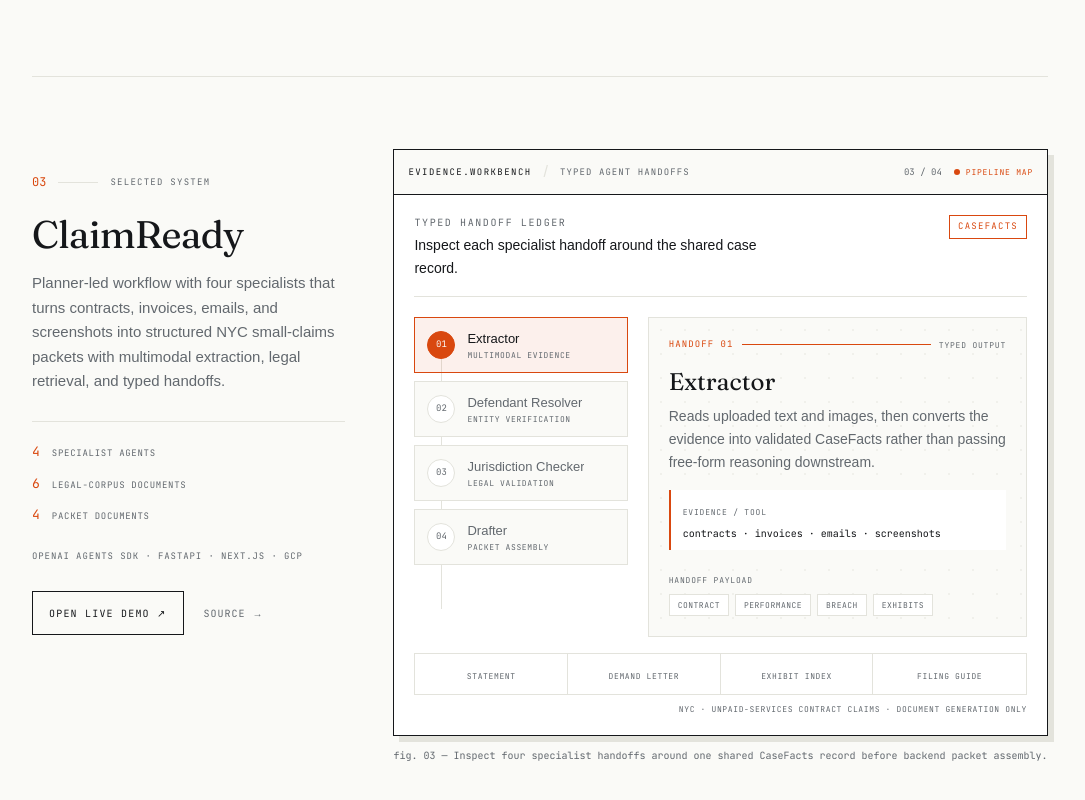
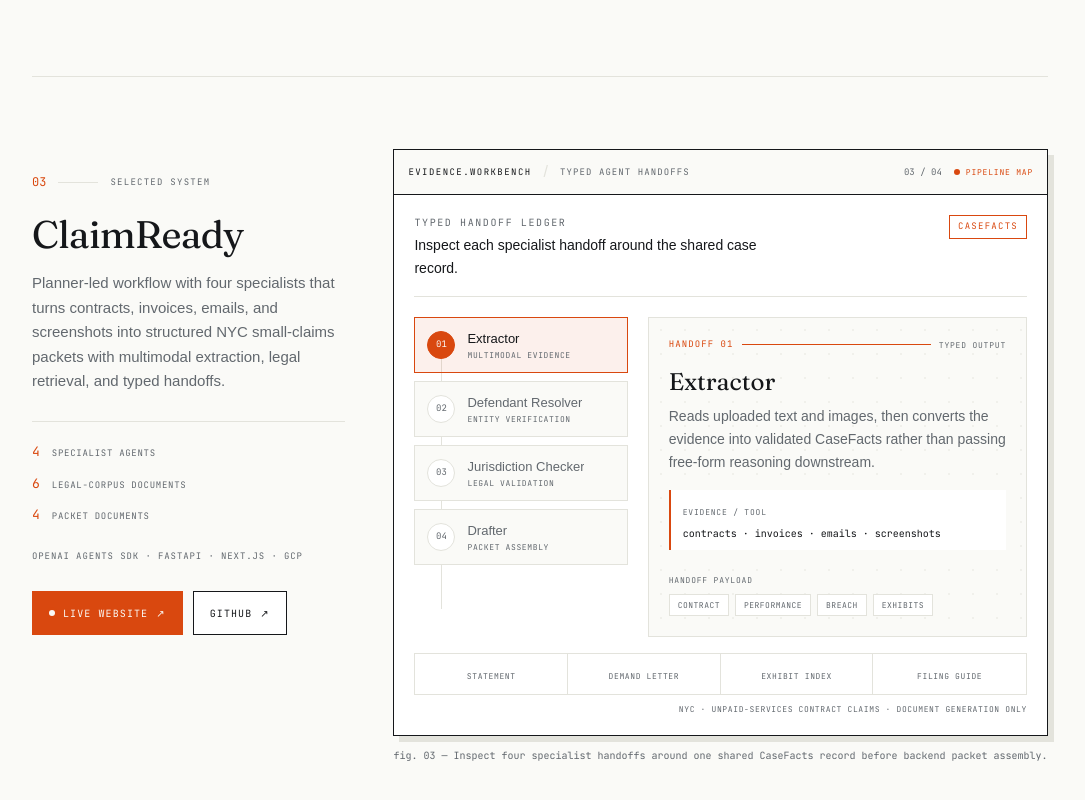
Before and after one commit to ARJUNVARMA2000/Portfolio-Website, a Next.js app: page / in a window 1280 px wide. Shown: the part 2771-3571 px from the top of the page, without its empty margins (100-1185 px from the left). Built offline with nearby package versions, Linux system fonts and the light colour scheme; a web font is replaced by a local one.

Commit message:
Make project links prominent (#3)

```diff
--- a/components/case-study/article.tsx
+++ b/components/case-study/article.tsx
@@ -12,6 +12,7 @@
 import { Reveal } from "@/components/motion/reveal";
 import { SplitReveal } from "@/components/motion/split-reveal";
 import { ScrambleLabel } from "@/components/motion/scramble";
+import { ProjectActions } from "@/components/project-actions";
 import { FactSheet } from "./fact-sheet";
 import { CitedMetrics } from "./cited-metric";
 import { Pager } from "./pager";
@@ -44,6 +45,16 @@
 }
 
 export function CaseStudyArticle({ cs }: { cs: CaseStudy }) {
+  const liveHref = cs.links.find((link) => link.label.toLowerCase().startsWith("live"))?.href;
+  const githubHref = cs.links.find((link) => link.label === "GitHub")?.href;
+  const companyHref = cs.links.find(
+    (link) => link.href !== liveHref && link.href !== githubHref
+  )?.href;
+  const unavailableNote =
+    !liveHref && !githubHref
+      ? "Private client system · public website and source are unavailable"
+      : undefined;
+
   return (
     <article>
       {/* header */}
@@ -66,6 +77,15 @@
           className="mt-5 max-w-prose font-sans text-[1.0625rem] leading-relaxed text-muted"
         >
           {cs.subtitle}
+        </Reveal>
+        <Reveal trigger="mount" delay={0.46} className="mt-7">
+          <ProjectActions
+            liveHref={liveHref}
+            githubHref={githubHref}
+            companyHref={companyHref}
+            statusNote={cs.availabilityNote}
+            unavailableNote={unavailableNote}
+          />
         </Reveal>
       </div>
 
--- a/components/home/evidence-workbench.tsx
+++ b/components/home/evidence-workbench.tsx
@@ -5,12 +5,15 @@
 import { AirbnbTraceInspector } from "@/components/home/workbench/airbnb-trace-inspector";
 import { BtcIndexWindow } from "@/components/home/workbench/btc-index-window";
 import { ClaimReadyHandoffInspector } from "@/components/home/workbench/claimready-handoff-inspector";
+import { ProjectActions } from "@/components/project-actions";
 
 export type WorkbenchStudy = Pick<CaseStudy, "title" | "subtitle" | "metrics" | "tech"> & {
   slug: string;
-  href?: string;
-  hrefLabel?: string;
-  external?: boolean;
+  liveHref?: string;
+  githubHref?: string;
+  caseStudyHref?: string;
+  statusNote?: string;
+  unavailableNote?: string;
   secondaryLink?: {
     href: string;
     label: string;
@@ -104,21 +107,20 @@
                     {study.tech.join(" · ")}
                   </p>
 
-                  <div className="mt-7 flex flex-wrap items-center gap-x-5 gap-y-3">
-                    <Link
-                      href={study.href ?? `/work/${study.slug}`}
-                      target={study.external ? "_blank" : undefined}
-                      rel={study.external ? "noreferrer" : undefined}
-                      className="inline-flex min-h-11 items-center border border-ink px-4 font-mono text-[10px] uppercase tracking-[0.12em] text-ink no-underline transition-colors hover:border-accent hover:bg-accent hover:text-bg"
-                    >
-                      {study.hrefLabel ?? "open case study"}&nbsp;↗
-                    </Link>
+                  <div className="mt-7">
+                    <ProjectActions
+                      liveHref={study.liveHref}
+                      githubHref={study.githubHref}
+                      caseStudyHref={study.caseStudyHref}
+                      statusNote={study.statusNote}
+                      unavailableNote={study.unavailableNote}
+                    />
                     {study.secondaryLink && (
                       <Link
                         href={study.secondaryLink.href}
                         target={study.secondaryLink.external ? "_blank" : undefined}
                         rel={study.secondaryLink.external ? "noreferrer" : undefined}
-                        className="inline-flex min-h-11 items-center font-mono text-[10px] uppercase tracking-[0.1em] text-muted no-underline hover:text-accent"
+                        className="mt-3 inline-flex min-h-10 items-center font-mono text-[9px] uppercase tracking-[0.1em] text-muted no-underline hover:text-accent"
                       >
                         {study.secondaryLink.label}&nbsp;→
                       </Link>
--- a/components/home/featured-work-row.tsx
+++ b/components/home/featured-work-row.tsx
@@ -5,9 +5,12 @@
 import { SplitReveal } from "@/components/motion/split-reveal";
 import { Reveal } from "@/components/motion/reveal";
 import { Counter } from "@/components/motion/counter";
+import { ProjectActions } from "@/components/project-actions";
 
 export function FeaturedWorkRow({ cs, index }: { cs: CaseStudy; index: number }) {
   const itemNumber = String(index + 1).padStart(2, "0");
+  const liveHref = cs.links.find((link) => link.label.toLowerCase().startsWith("live"))?.href;
+  const githubHref = cs.links.find((link) => link.label === "GitHub")?.href;
 
   return (
     <article className="group relative isolate overflow-hidden border-b border-line">
@@ -56,6 +59,13 @@
               <p data-line className="mono-label mt-2.5">
                 {cs.tech.join(" · ")}
               </p>
+              <div data-line className="relative z-20 mt-5">
+                <ProjectActions
+                  liveHref={liveHref}
+                  githubHref={githubHref}
+                  statusNote={cs.availabilityNote}
+                />
+              </div>
             </Reveal>
           </div>
           <span
--- a/components/home/work-list.tsx
+++ b/components/home/work-list.tsx
@@ -32,21 +32,27 @@
             { value: "4", label: "packet documents", provenance: "Documented generated packet contents" },
           ],
           tech: claimReady.tech,
-          href: claimReady.live,
-          hrefLabel: "open live demo",
-          external: true,
-          secondaryLink: claimReady.repo
-            ? { href: claimReady.repo, label: "source", external: true }
-            : undefined,
+          liveHref: claimReady.live,
+          githubHref: claimReady.repo,
         },
       ];
     }
 
     const study = FEATURED_CASE_STUDIES.find((candidate) => candidate.slug === slug);
     if (!study) return [];
+    const liveHref = study.links.find((link) => link.label.toLowerCase().startsWith("live"))?.href;
+    const githubHref = study.links.find((link) => link.label === "GitHub")?.href;
     return [
       {
         ...study,
+        liveHref,
+        githubHref,
+        caseStudyHref: `/work/${study.slug}`,
+        statusNote: study.availabilityNote,
+        unavailableNote:
+          !liveHref && !githubHref
+            ? "Private production system · public website and source are unavailable"
+            : undefined,
         secondaryLink:
           study.slug === "airbnb-data-analyst-agent"
             ? { href: `/work/${study.slug}#trace`, label: "full trace" }
--- /dev/null
+++ b/components/project-actions.tsx
@@ -0,0 +1,88 @@
+import Link from "next/link";
+
+type ProjectActionsProps = {
+  liveHref?: string;
+  githubHref?: string;
+  caseStudyHref?: string;
+  companyHref?: string;
+  statusNote?: string;
+  unavailableNote?: string;
+  compact?: boolean;
+  className?: string;
+};
+
+const externalLinkProps = {
+  target: "_blank",
+  rel: "noopener noreferrer",
+} as const;
+
+export function ProjectActions({
+  liveHref,
+  githubHref,
+  caseStudyHref,
+  companyHref,
+  statusNote,
+  unavailableNote,
+  compact = false,
+  className = "",
+}: ProjectActionsProps) {
+  const size = compact ? "min-h-10 px-3 text-[9px]" : "min-h-11 px-4 text-[10px]";
+  const base = `${size} inline-flex items-center justify-center gap-2 border font-mono uppercase tracking-[0.11em] no-underline transition-[background-color,border-color,color,transform] duration-200 hover:-translate-y-0.5`;
+
+  return (
+    <div className={className} data-project-actions>
+      <div className="flex flex-wrap items-center gap-2.5">
+        {liveHref && (
+          <a
+            href={liveHref}
+            {...externalLinkProps}
+            className={`${base} border-accent bg-accent text-bg hover:border-ink hover:bg-ink`}
+          >
+            <span
+              aria-hidden
+              className="h-1.5 w-1.5 rounded-full bg-current shadow-[0_0_0_3px_var(--accent-glow)]"
+            />
+            Live website <span aria-hidden>↗</span>
+          </a>
+        )}
+        {githubHref && (
+          <a
+            href={githubHref}
+            {...externalLinkProps}
+            className={`${base} border-ink bg-surface text-ink hover:border-accent hover:text-accent`}
+          >
+            GitHub <span aria-hidden>↗</span>
+          </a>
+        )}
+        {caseStudyHref && (
+          <Link
+            href={caseStudyHref}
+            className={`${base} border-line bg-transparent text-muted hover:border-ink hover:text-ink`}
+          >
+            Case study <span aria-hidden>→</span>
+          </Link>
+        )}
+        {companyHref && (
+          <a
+            href={companyHref}
+            {...externalLinkProps}
+            className={`${base} border-line bg-transparent text-muted hover:border-ink hover:text-ink`}
+          >
+            Company website <span aria-hidden>↗</span>
+          </a>
+        )}
+      </div>
+      {statusNote && (
+        <p className="mt-3 flex items-center gap-2 font-mono text-[9px] uppercase leading-relaxed tracking-[0.1em] text-accent">
+          <span aria-hidden className="h-1.5 w-1.5 shrink-0 rounded-full bg-accent" />
+          {statusNote}
+        </p>
+      )}
+      {unavailableNote && (
+        <p className="mt-3 font-mono text-[9px] uppercase leading-relaxed tracking-[0.1em] text-muted">
+          {unavailableNote}
+        </p>
+      )}
+    </div>
+  );
+}
--- a/content/case-studies.ts
+++ b/content/case-studies.ts
@@ -31,6 +31,7 @@
   metrics: Metric[];
   tech: string[];
   links: { label: string; href: string }[];
+  availabilityNote?: string;
   sections: CaseSection[];
 };
 
@@ -66,6 +67,7 @@
       { label: "Live forecast", href: "https://deuce-forecast.web.app/" },
       { label: "GitHub", href: "https://github.com/ARJUNVARMA2000/tennis-elo" },
     ],
+    availabilityNote: "Maintained product · data refreshes hourly · model retrains daily",
     sections: [
       {
         id: "context",
--- a/content/projects.ts
+++ b/content/projects.ts
@@ -3,8 +3,8 @@
   year: string;
   oneLiner: string;
   tech: string[];
-  live?: string;
-  repo?: string;
+  live: string;
+  repo: string;
 };
 
 /** Compact index — these ship as one row each; the deep narratives live in case-studies.ts. */
```
Also changed, not shown: components/home/project-index.tsx (+7 -28 lines), 1 other file (tests, documents, lock files or other folders).
